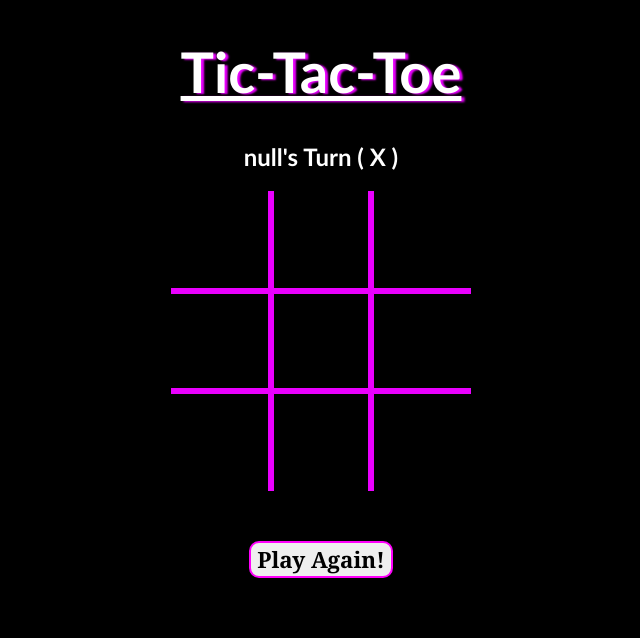
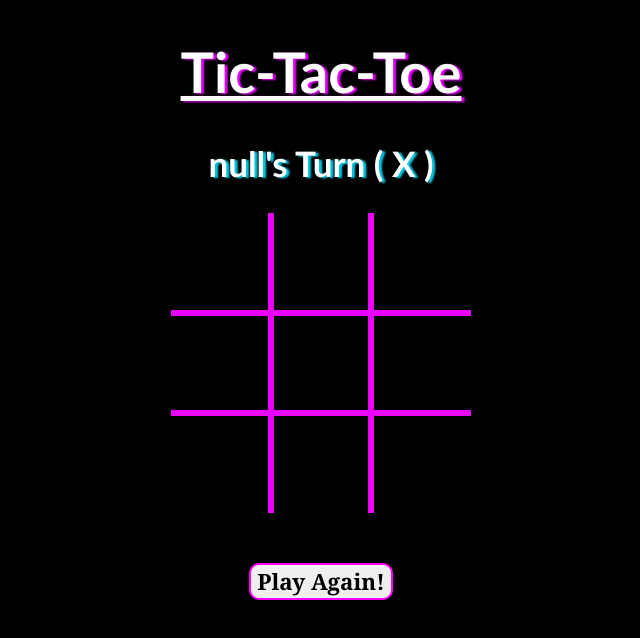
Before and after one commit to devams23/tictactoe, a plain HTML site: page index.html in a window 1280 px wide. Shown: the whole page, without its empty margins (319-959 px from the left). Drawn offline with nearby package versions, Linux system fonts and the light colour scheme.

Commit message:
Update style3.0.css

```diff
--- a/style.css
+++ b/style.css
@@ -27,6 +27,8 @@ h1{
 h2{
   text-align: center;
   color: #ffffff;
+  text-shadow: 3px 1px 2px #00cbe6;
+  font-size: 35px;
   font-family: 'Trebuchet MS', 'Lucida Sans Unicode', 'Lucida Grande', 'Lucida Sans', Arial, sans-serif;
 
 }
```
